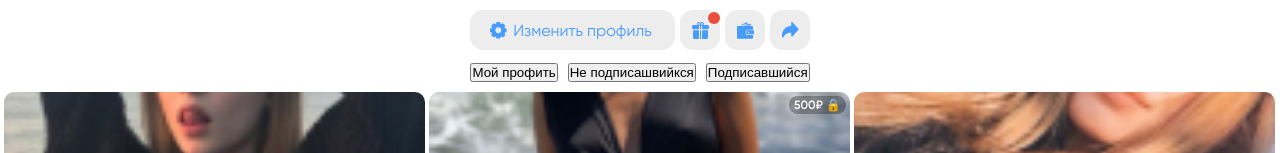
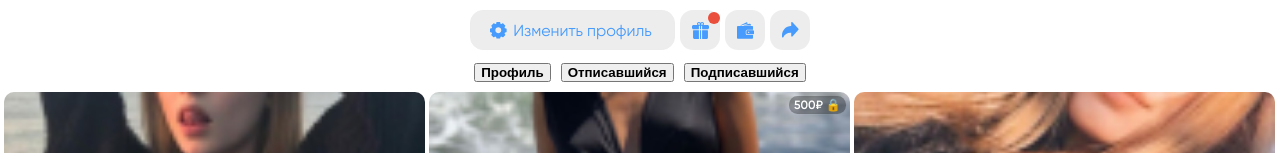
Before and after one commit to sVarlog/vue_app_test, a Vue app: page / in a window 1280 px wide. Shown: the part 305-458 px from the top of the page. Built offline with nearby package versions, Linux system fonts and the light colour scheme.

Commit message:
Fix modals + button style

```diff
--- a/src/components/Profile/ProfileDescription.vue
+++ b/src/components/Profile/ProfileDescription.vue
@@ -95,9 +95,9 @@
 
         <!-- test buttons -->
         <div class="testButtons">
-            <button @click="changeProfile('profile')">Мой профить</button>
-            <button @click="changeProfile('no_subscr')">Не подписашвийкся</button>
-            <button @click="changeProfile('subscr')">Подписавшийся</button>
+            <button style="font-weight: 600; padding: 0 5px;" @click="changeProfile('profile')">Профиль</button>
+            <button style="font-weight: 600; padding: 0 5px;" @click="changeProfile('no_subscr')">Отписавшийся</button>
+            <button style="font-weight: 600; padding: 0 5px;" @click="changeProfile('subscr')">Подписавшийся</button>
         </div>
 
     </div>
```
